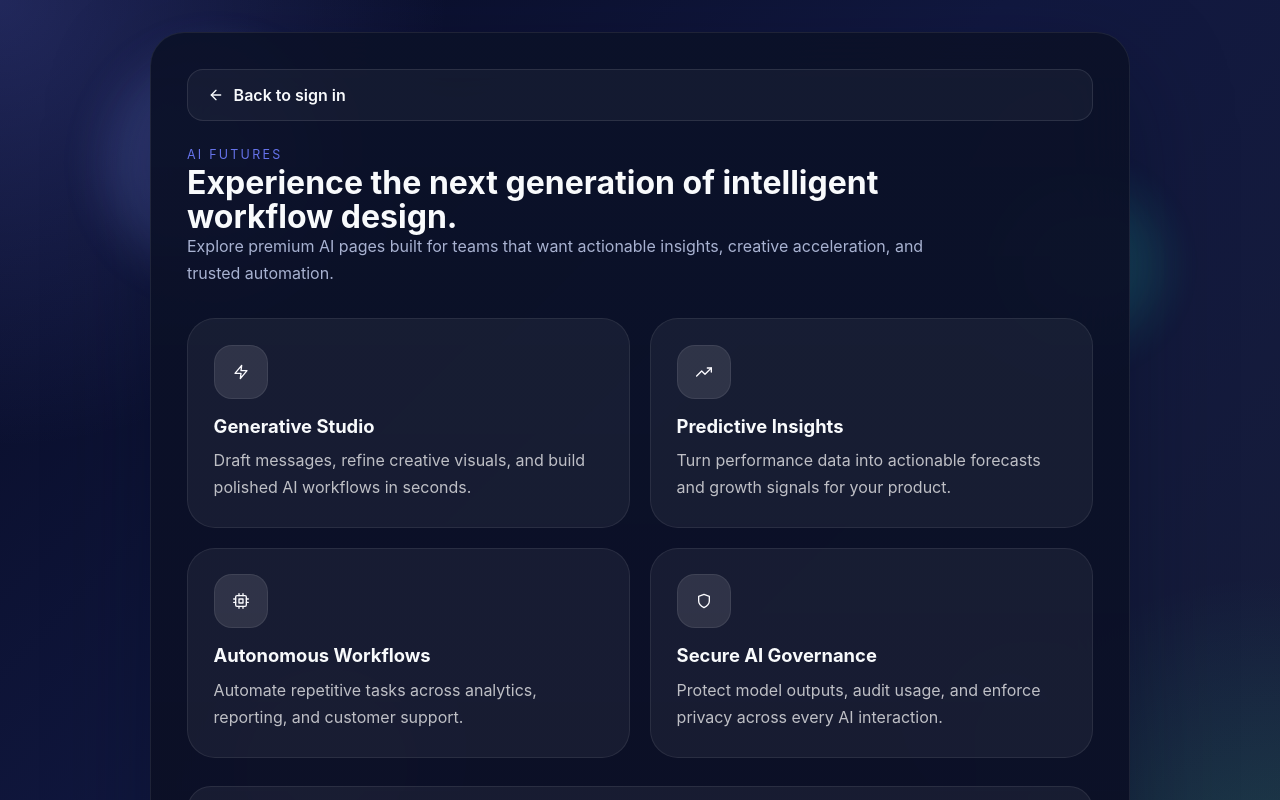
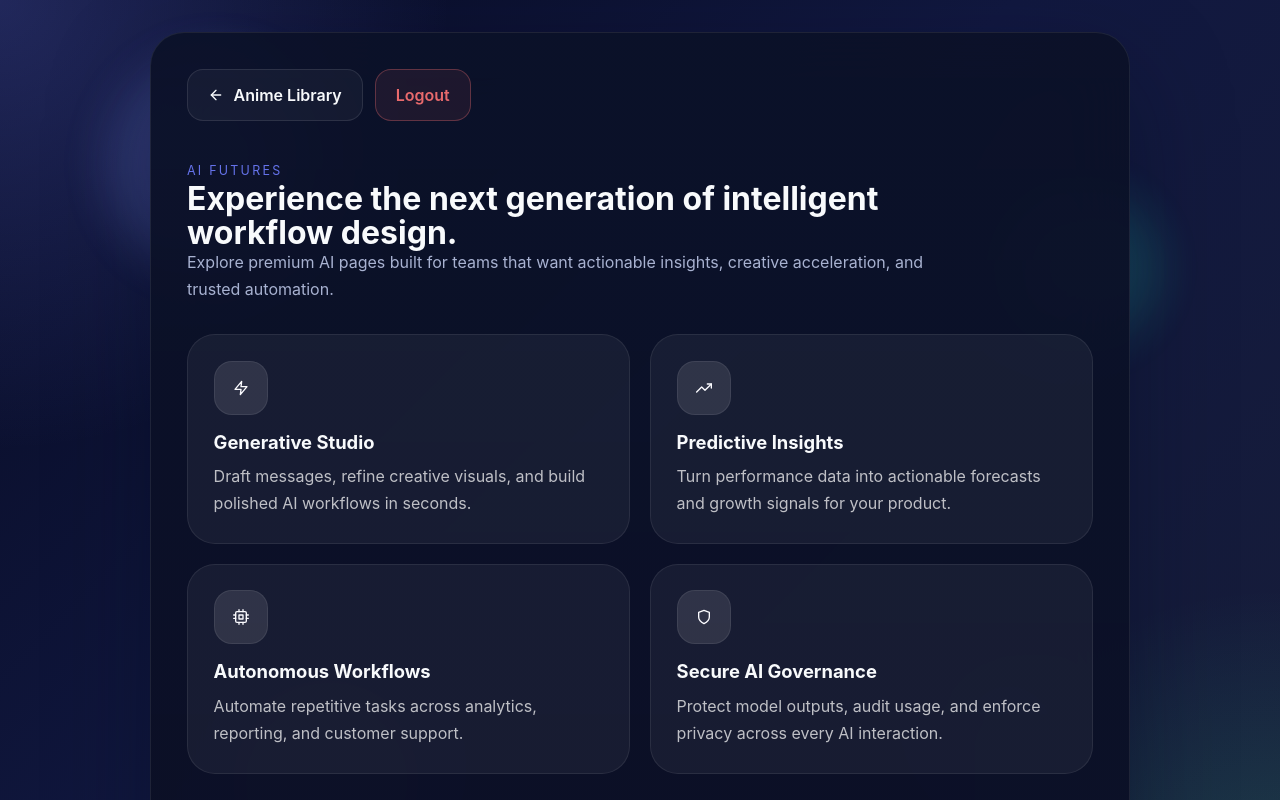
Before and after one commit to robinjedan4-max/watch-Anime, a React (Vite) app: page / in a window 1280 px wide. Both pictures are taken after a click on the button "Explore AI Futures". Shown: the top 800 px of the page. Built offline with nearby package versions, Linux system fonts and the light colour scheme.

Commit message:
Add persistent login session and replace back buttons with logout

```diff
--- a/src/AIFutures.jsx
+++ b/src/AIFutures.jsx
@@ -23,7 +23,7 @@ const features = [
   },
 ];
 
-export default function AIFutures({ onBack }) {
+export default function AIFutures({ onBack, onLogout, onToAnime }) {
   return (
     <section className="ai-page">
       <div className="background-glow" aria-hidden="true">
@@ -35,9 +35,14 @@ export default function AIFutures({ onBack }) {
 
       <div className="aifutures-card animate-entry">
         <div className="page-header">
-          <button type="button" className="nav-back" onClick={onBack}>
-            <FiArrowLeft /> Back to sign in
-          </button>
+          <div className="nav-buttons">
+            <button type="button" className="nav-back" onClick={onToAnime || onBack}>
+              <FiArrowLeft /> Anime Library
+            </button>
+            <button type="button" className="logout-btn" onClick={onLogout}>
+              Logout
+            </button>
+          </div>
           <div>
             <p className="eyebrow">AI Futures</p>
             <h2>Experience the next generation of intelligent workflow design.</h2>
--- a/src/AnimeLibrary.jsx
+++ b/src/AnimeLibrary.jsx
@@ -198,7 +198,7 @@ const toEmbedUrl = (url) => {
   return match ? `https://www.youtube-nocookie.com/embed/${match[1]}` : url;
 };
 
-export default function AnimeLibrary({ onBack }) {
+export default function AnimeLibrary({ onLogout, onExplore }) {
   const [activeId, setActiveId] = useState(animeShows[0].id);
   const [likes, setLikes] = useState({});
   const [dislikes, setDislikes] = useState({});
@@ -282,9 +282,14 @@ export default function AnimeLibrary({ onBack }) {
 
       <div className="anime-card animate-entry">
         <div className="page-header">
-          <button type="button" className="nav-back" onClick={onBack}>
-            <FiArrowLeft /> Back to sign in
-          </button>
+          <div className="nav-buttons">
+            <button type="button" className="nav-back" onClick={onExplore}>
+              <FiArrowLeft /> AI Futures
+            </button>
+            <button type="button" className="logout-btn" onClick={onLogout}>
+              Logout
+            </button>
+          </div>
 
           <div>
             <p className="eyebrow">World Anime Library</p>
--- a/src/App.jsx
+++ b/src/App.jsx
@@ -1,21 +1,62 @@
-import { useState } from 'react';
+import { useState, useEffect } from 'react';
 import Login from './Login';
 import AIFutures from './AIFutures';
 import AnimeLibrary from './AnimeLibrary';
 
 function App() {
-  const [view, setView] = useState('login');
+  const [view, setView] = useState(() => {
+    const savedView = localStorage.getItem('currentView');
+    return savedView === 'anime' || savedView === 'ai-futures' ? savedView : 'login';
+  });
+  const [isLoggedIn, setIsLoggedIn] = useState(() => {
+    return localStorage.getItem('isLoggedIn') === 'true';
+  });
+
+  // Save view and login state to localStorage
+  useEffect(() => {
+    localStorage.setItem('currentView', view);
+  }, [view]);
+
+  useEffect(() => {
+    localStorage.setItem('isLoggedIn', isLoggedIn);
+  }, [isLoggedIn]);
+
+  const handleLogin = () => {
+    setIsLoggedIn(true);
+    setView('anime');
+  };
+
+  const handleLogout = () => {
+    setIsLoggedIn(false);
+    setView('login');
+    localStorage.removeItem('isLoggedIn');
+    localStorage.removeItem('currentView');
+  };
 
   return (
     <div className="app-shell">
       {view === 'login' && (
         <Login
-          onExplore={() => setView('ai-futures')}
-          onLoginSuccess={() => setView('anime')}
+          onExplore={() => {
+            setIsLoggedIn(true);
+            setView('ai-futures');
+          }}
+          onLoginSuccess={handleLogin}
         />
       )}
-      {view === 'ai-futures' && <AIFutures onBack={() => setView('login')} />}
-      {view === 'anime' && <AnimeLibrary onBack={() => setView('login')} />}
+      {view === 'ai-futures' && (
+        <AIFutures
+          onBack={() => setView('anime')}
+          onToAnime={() => setView('anime')}
+          onLogout={handleLogout}
+        />
+      )}
+      {view === 'anime' && (
+        <AnimeLibrary
+          onLogout={handleLogout}
+          onExplore={() => setView('ai-futures')}
+        />
+      )}
     </div>
   );
 }
--- a/src/styles.css
+++ b/src/styles.css
@@ -464,6 +464,32 @@ button.link.secondary:hover {
   background: rgba(255, 255, 255, 0.08);
 }
 
+.nav-buttons {
+  display: flex;
+  gap: 0.75rem;
+  margin-bottom: 1rem;
+}
+
+.logout-btn {
+  display: inline-flex;
+  align-items: center;
+  justify-content: center;
+  padding: 0.95rem 1.25rem;
+  border-radius: 16px;
+  border: 1px solid rgba(255, 115, 115, 0.3);
+  background: rgba(255, 115, 115, 0.08);
+  color: rgba(255, 115, 115, 0.9);
+  font-weight: 600;
+  cursor: pointer;
+  transition: transform 0.2s ease, background 0.2s ease, border-color 0.2s ease;
+}
+
+.logout-btn:hover {
+  transform: translateY(-1px);
+  background: rgba(255, 115, 115, 0.15);
+  border-color: rgba(255, 115, 115, 0.5);
+}
+
 .eyebrow {
   margin: 0 0 0.4rem;
   color: rgba(111, 125, 255, 0.9);
@@ -726,6 +752,16 @@ button.link.secondary:hover {
     gap: 0.4rem;
   }
 
+  .nav-buttons {
+    gap: 0.5rem;
+    margin-bottom: 0.75rem;
+  }
+
+  .logout-btn {
+    padding: 0.8rem 1rem;
+    font-size: 0.9rem;
+  }
+
   .eyebrow {
     font-size: 0.65rem;
   }
@@ -902,6 +938,17 @@ button.link.secondary:hover {
   .nav-back {
     padding: 0.7rem 0.9rem;
     border-radius: 12px;
+    font-size: 0.85rem;
+  }
+
+  .nav-buttons {
+    flex-direction: column;
+    gap: 0.5rem;
+  }
+
+  .nav-back,
+  .logout-btn {
+    width: 100%;
   }
 
   .feature-card,
```
